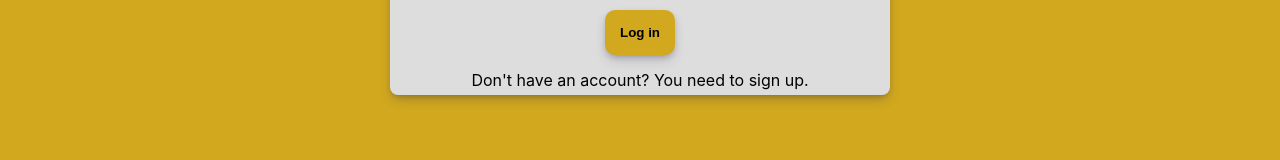
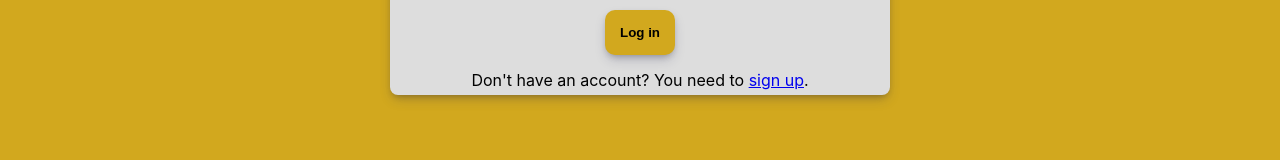
Before and after one commit to jelena2803/Weight-fitness-tracker, a React (Create React App) app: page /login in a window 1280 px wide. Shown: the part 265-425 px from the top of the page. Built offline with nearby package versions, Linux system fonts and the light colour scheme.

Commit message:
Link functionality added between signup and login

```diff
--- a/src/App.jsx
+++ b/src/App.jsx
@@ -8,6 +8,7 @@ import {
   createBrowserRouter,
   RouterProvider,
 } from "react-router-dom";
+import { Link } from "react-router-dom";
 
 const router = createBrowserRouter([
   {
--- a/src/components/Login.jsx
+++ b/src/components/Login.jsx
@@ -1,4 +1,5 @@
 import React from "react";
+import { Link } from "react-router-dom";
 
 function Login() {
     return (
@@ -18,7 +19,7 @@ function Login() {
 
                 <button>Log in</button>
 
-                <p>Don't have an account? You need to sign up.</p>
+                <p>Don't have an account? You need to  <Link to={`/`}>sign up</Link>.</p>
             </div>
 
     );
--- a/src/components/Signup.jsx
+++ b/src/components/Signup.jsx
@@ -1,4 +1,5 @@
 import React from "react";
+import { Link } from "react-router-dom";
 
 function Signup() {
     return (
@@ -16,7 +17,7 @@ function Signup() {
 
                 <button>Sign up</button>
 
-                <p>Already have an account? Log in</p>
+                <p>Already have an account?  <Link to={`/login`}>Log in</Link></p>
             </div>
     );
 }
```
